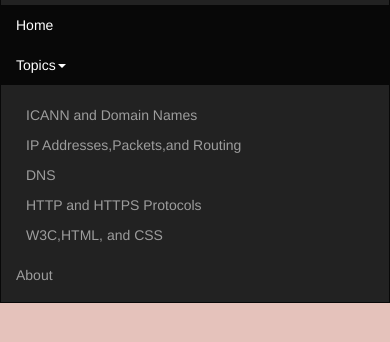
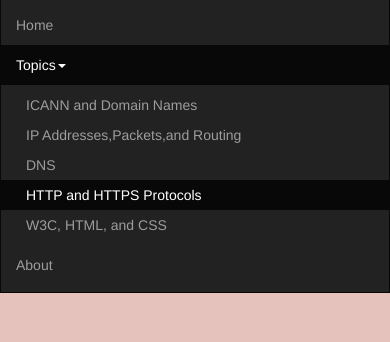
Before and after one commit to pandyajui/HowInternetWorks, a plain HTML site: page HTTP_HTTPS_Protocols/HTTP_HTTPS_Protocols.html in a window 390 px wide. Both pictures are taken after a click on the link "Topics". Shown: the part 54-396 px from the top of the page. Drawn offline with nearby package versions, Linux system fonts and the light colour scheme.

Commit message:
BugFix: nav bar linked for HTTP page

```diff
--- a/HTTP_HTTPS_Protocols/HTTP_HTTPS_Protocols.html
+++ b/HTTP_HTTPS_Protocols/HTTP_HTTPS_Protocols.html
@@ -13,21 +13,23 @@
 <nav class="navbar navbar-inverse">
     <div class="container-fluid">
         <div class="navbar-header">
-      <a class="navbar-brand" href="#">How the Internet Works</a>
+            <a class="navbar-brand" href="/HowInternetWorks/index.html">How the Internet Works</a>
         </div>
         <ul class="nav navbar-nav">
-      <li class="active"><a href="#">Home</a></li>
-      <li class="dropdown"><a class="dropdown-toggle" data-toggle="dropdown" href="#">Topics<span class="caret"></span></a>
+            <li><a href="/HowInternetWorks/index.html">Home</a></li>
+            <li class="dropdown"><a class="dropdown-toggle" data-toggle="dropdown" href="#">Topics<span
+                    class="caret"></span></a>
                 <ul class="dropdown-menu">
-          <li><a href="#"></a></li>
-          <li><a href="#">ICANN and Domain Names</a></li>
-          <li><a href="#">IP Addresses,Packets,and Routing </a></li>
-          <li><a href="#">DNS</a></li>
-          <li><a href="#">HTTP and HTTPS Protocols</a></li>
-          <li><a href="#">W3C,HTML, and CSS </a></li>
+                    <li><a href="/HowInternetWorks/ICANN_DomainNames/ICANNDOMAIN.html">ICANN and Domain Names</a></li>
+                    <li><a href="/HowInternetWorks/IPAdresses_Packets_Routing/IPAddresses_Packets_Routing.html">IP
+                        Addresses,Packets,and Routing </a></li>
+                    <li><a href="/HowInternetWorks/DNS/DNS.html">DNS</a></li>
+                    <li class="active"><a href="HTTP_HTTPS_Protocols.html">HTTP and HTTPS
+                        Protocols</a></li>
+                    <li><a href="/HowInternetWorks/W3C_HTML_CSS/W3C_HTML_CSS.html">W3C, HTML, and CSS </a></li>
                 </ul>
             </li>
-      <li><a href="#">About</a></li>
+            <li><a href="/HowInternetWorks/About/About.html">About</a></li>
 
         </ul>
     </div>
```
Lines whose indentation alone changed are shown as unchanged.
